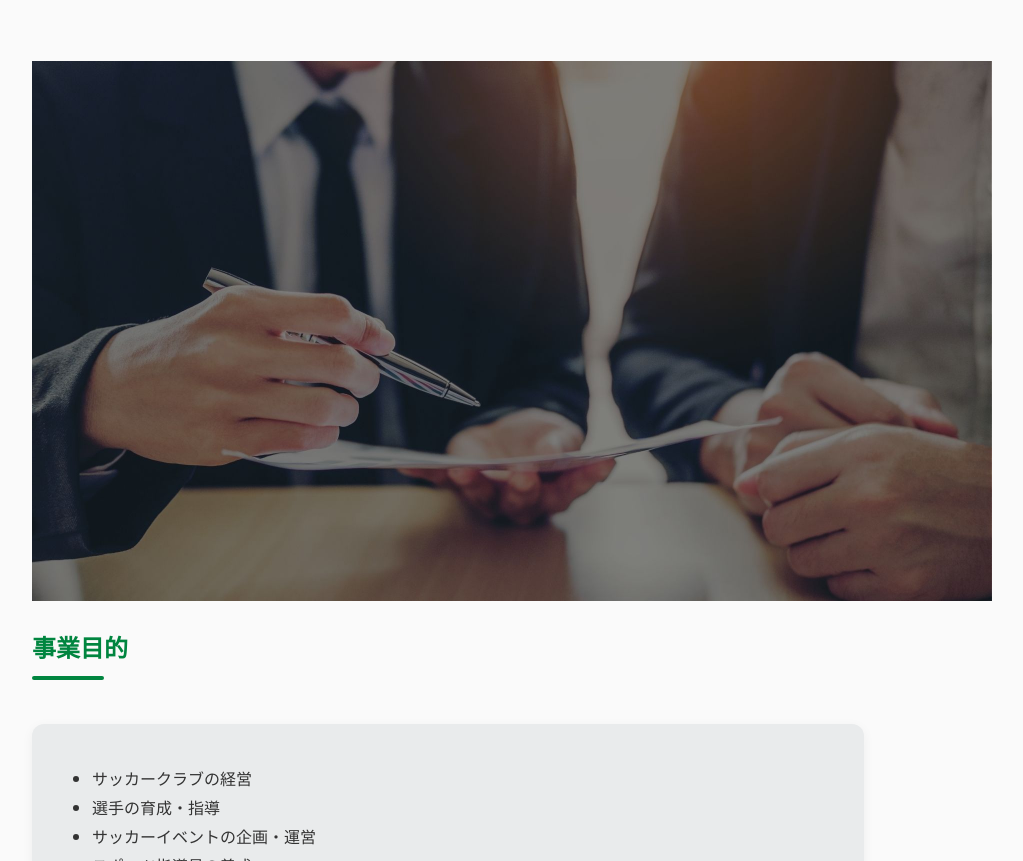
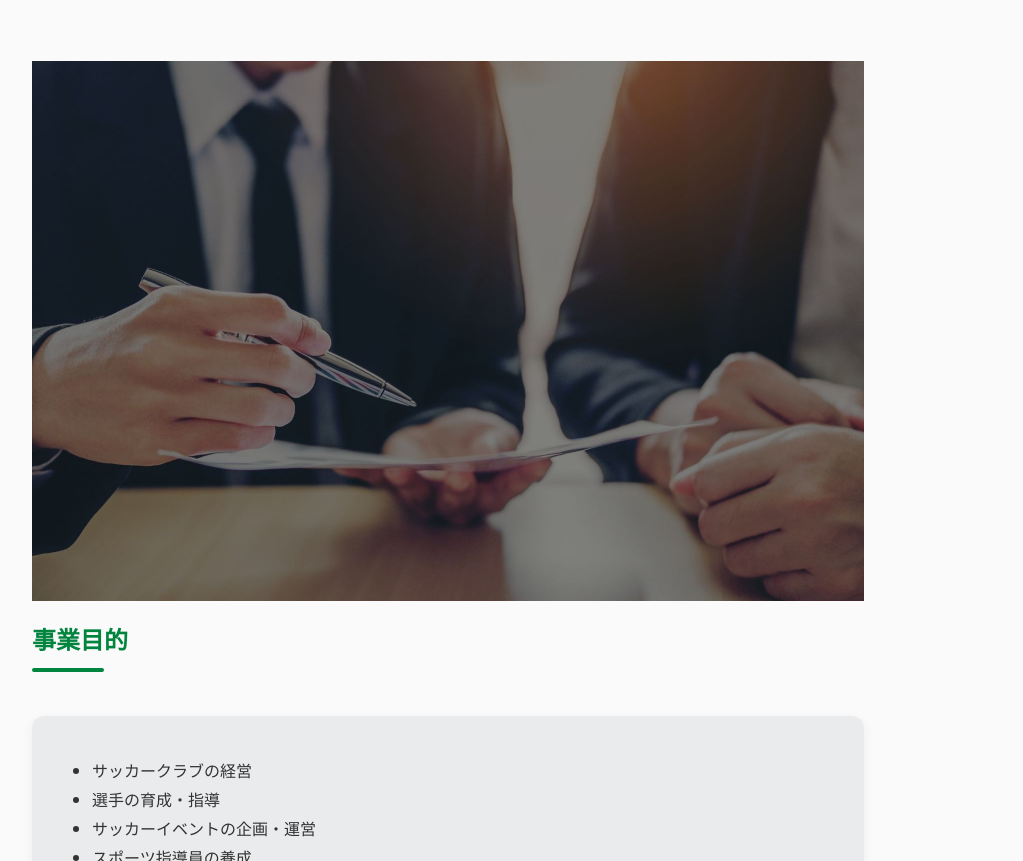
Before and after one commit to commitginza/polaris, a plain HTML site: page index.html in a window 1280 px wide. Shown: the part 2815-3676 px from the top of the page, without its empty margins (192-1215 px from the left). Drawn offline with Linux system fonts and the light colour scheme.

Commit message:
Update index.html

```diff
--- a/index.html
+++ b/index.html
@@ -95,7 +95,7 @@
   .overview-table td:first-child{width:34%;font-weight:600;color:var(--primary);background:#e8f3ed;border-right:4px solid #c7e6d5;}
   .overview-table td:last-child{color:#444;}
   @media(max-width:600px){.overview-table,.overview-table tbody,.overview-table tr,.overview-table td{display:block;width:100%;}.overview-table{margin-top:24px;}.overview-table tr{margin-bottom:12px;background:var(--gray-bg);border-radius:8px;overflow:hidden;box-shadow:0 2px 8px rgba(0,0,0,.04);}.overview-table td:first-child{width:100%;border-right:none;border-bottom:1px solid #c7e6d5;background:#e8f3ed;padding:12px 16px 8px;}.overview-table td:last-child{padding:8px 16px 12px;}}
-  #overview img {width:100%;max-width:960px;aspect-ratio:16/9;object-fit:cover;display:block;margin:0 auto;}
+  .kv img {width:100%;max-width:960px;aspect-ratio:16/9;object-fit:cover;display:block;margin:0 auto;}
   /* --------------------------------------------------
      沿革タイムライン
   -------------------------------------------------- */
```
